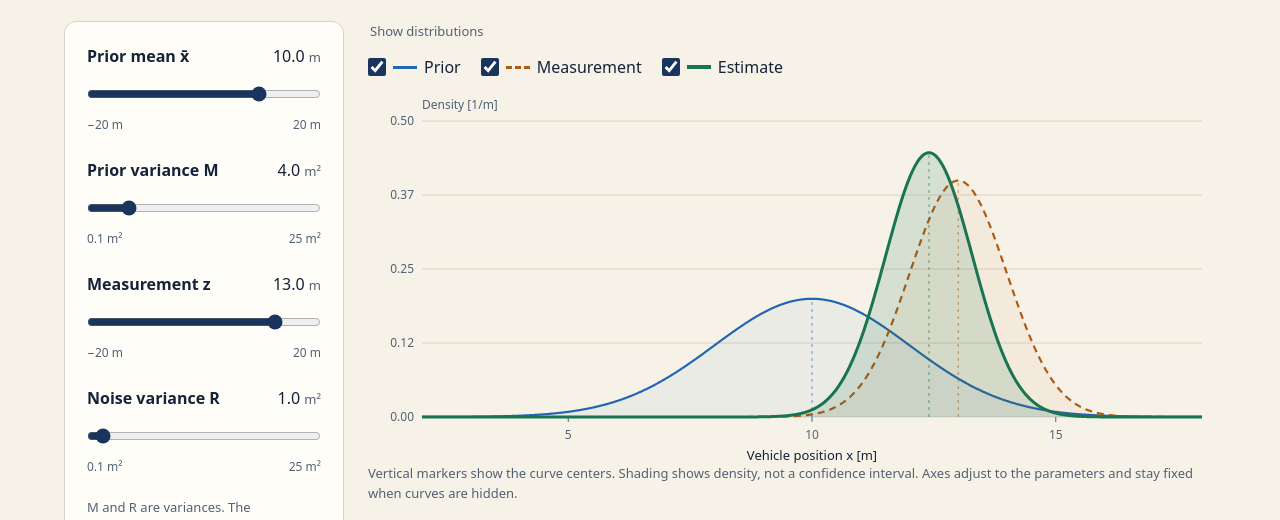
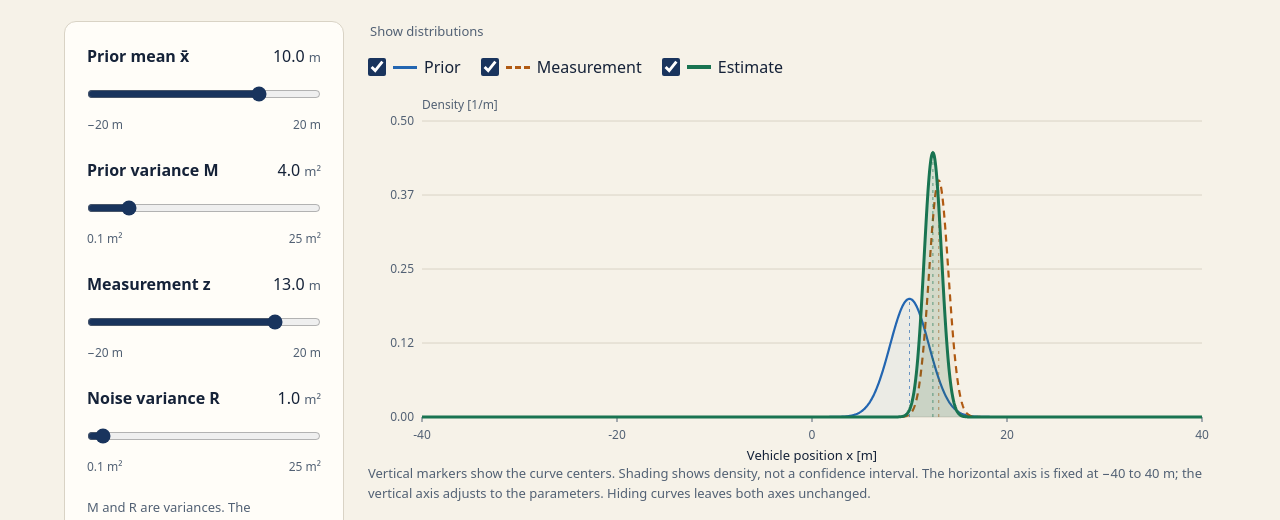
Before and after one commit to fdcl-gwu/MAE6246, a plain HTML site: page public/demos/gaussian-position.html in a window 1280 px wide. Shown: the part 216-736 px from the top of the page. Drawn offline with Linux system fonts and the light colour scheme.

Commit message:
Fix position demo horizontal axis limits

```diff
--- a/public/demos/gaussian-position.html
+++ b/public/demos/gaussian-position.html
@@ -99,7 +99,7 @@
         </div>
       </fieldset>
       <svg id="plot" role="img" aria-labelledby="plot-title plot-description"></svg>
-      <p class="caption">Vertical markers show the curve centers. Shading shows density, not a confidence interval. Axes adjust to the parameters and stay fixed when curves are hidden.</p>
+      <p class="caption">Vertical markers show the curve centers. Shading shows density, not a confidence interval. The horizontal axis is fixed at −40 to 40 m; the vertical axis adjusts to the parameters. Hiding curves leaves both axes unchanged.</p>
       <div class="results">
         <div><div class="result-label">Kalman gain K</div><div class="result-value number" id="gain">0.800</div><div class="formula">M / (M + R)</div></div>
         <div><div class="result-label">Estimate x̂ <span class="units">[m]</span></div><div class="result-value number" id="estimate">12.400</div><div class="formula">x̄ + K(z − x̄)</div></div>
@@ -161,8 +161,8 @@
     const width = svg.clientWidth, height = svg.clientHeight;
     const margin = {left:54, right:14, top:28, bottom:46};
     const innerW = width-margin.left-margin.right, innerH = height-margin.top-margin.bottom;
-    const low = Math.min(...series.map(s => s.mean-4*Math.sqrt(s.variance)));
-    const high = Math.max(...series.map(s => s.mean+4*Math.sqrt(s.variance)));
+    const low = -40;
+    const high = 40;
     const peak = Math.max(...series.map(s => 1/Math.sqrt(2*Math.PI*s.variance)))*1.12;
     const px = x => margin.left+(x-low)/(high-low)*innerW;
     const py = y => margin.top+innerH*(1-y/peak);
```
